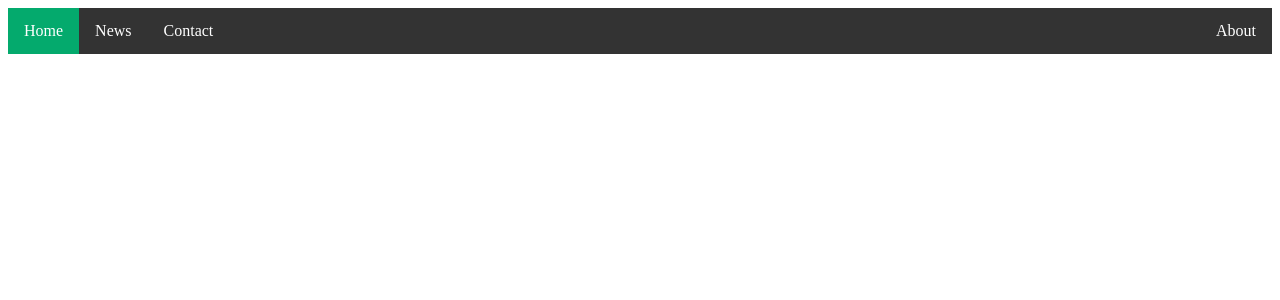
After one commit to HanzCC/jovian-careers-website, a Flask app: template templates/nav.html in a window 1280 px wide. The commit adds this page. Shown: the top 300 px of the page. Run offline with Flask 3, Linux system fonts and the light colour scheme; the template is opened without the code that fills it, so the values that code supplies are empty.

Commit message:
Another commit 070623

```diff
--- a/templates/home.html
+++ b/templates/home.html
@@ -45,6 +45,7 @@
     </style> -->
   </head>
   <body>
+    {% include 'nav.html' %}
     <div class="container">
       <h1 class="text-center">{{company_name}} Careers</h1>
       <img class="img-fluid" id = "banner" src="https://static.vecteezy.com/system/resources/previews/000/381/551/original/abstract-technology-banner-template-vector.jpg" height="320">
--- /dev/null
+++ b/templates/nav.html
@@ -0,0 +1,70 @@
+<!-- <nav class="navbar navbar-expand-lg navbar-light bg-light">
+  <a class="navbar-brand" href="#">Navbar</a>
+  <button class="navbar-toggler" type="button" data-toggle="collapse" data-target="#navbarSupportedContent" aria-controls="navbarSupportedContent" aria-expanded="false" aria-label="Toggle navigation">
+    <span class="navbar-toggler-icon"></span>
+  </button>
+
+  <div class="collapse navbar-collapse row" id="navbarSupportedContent">
+    <ul class="navbar-nav mr-auto">
+      <li class="nav-item active">
+        <a class="nav-link" href="#">Home <span class="sr-only">(current)</span></a>
+      </li>
+    <form class="form-inline my-2 my-lg-0">
+      <input class="form-control mr-sm-2" type="search" placeholder="Search" aria-label="Search">
+      <button class="btn btn-outline-success my-2 my-sm-0" type="submit">Search</button>
+    </form>
+  </div>
+</nav> -->
+
+<!--
+<nav class="navbar shadow-sm">
+  <div class='container-fluid'>
+    <a class="navbar-brand" href="#">
+      <img src="/static/bootstrap-solid.svg" alt="" width="30" class="d-inline-block align-text-top">Hanz
+    </a>
+  </div>
+</nav> -->
+<!-- <head>
+  <link rel="stylesheet" href="https://cdn.jsdelivr.net/npm/bootstrap@3.4.1/dist/css/bootstrap.min.css" integrity="sha384-HSMxcRTRxnN+Bdg0JdbxYKrThecOKuH5zCYotlSAcp1+c8xmyTe9GYg1l9a69psu" crossorigin="anonymous">
+</head> -->
+
+<style>
+ul {
+  list-style-type: none;
+  margin: 0;
+  padding: 0;
+  overflow: hidden;
+  background-color: #333;
+  width: 100%;
+}
+
+li {
+  float: left;
+}
+
+li a {
+  display: block;
+  color: white;
+  text-align: center;
+  padding: 14px 16px;
+  text-decoration: none;
+}
+
+li a:hover {
+  background-color: #111;
+}
+
+.home {
+  background-color: #04AA6D;
+}
+
+</style>
+
+
+
+<ul>
+  <li><a class='home' href="#home">Home</a></li>
+  <li><a href="#news">News</a></li>
+  <li><a href="#contact">Contact</a></li>
+  <li style="float:right"><a class="active" href="#about">About</a></li>
+</ul>
```
Also changed, not shown: static/bootstrap-solid.svg (added).
